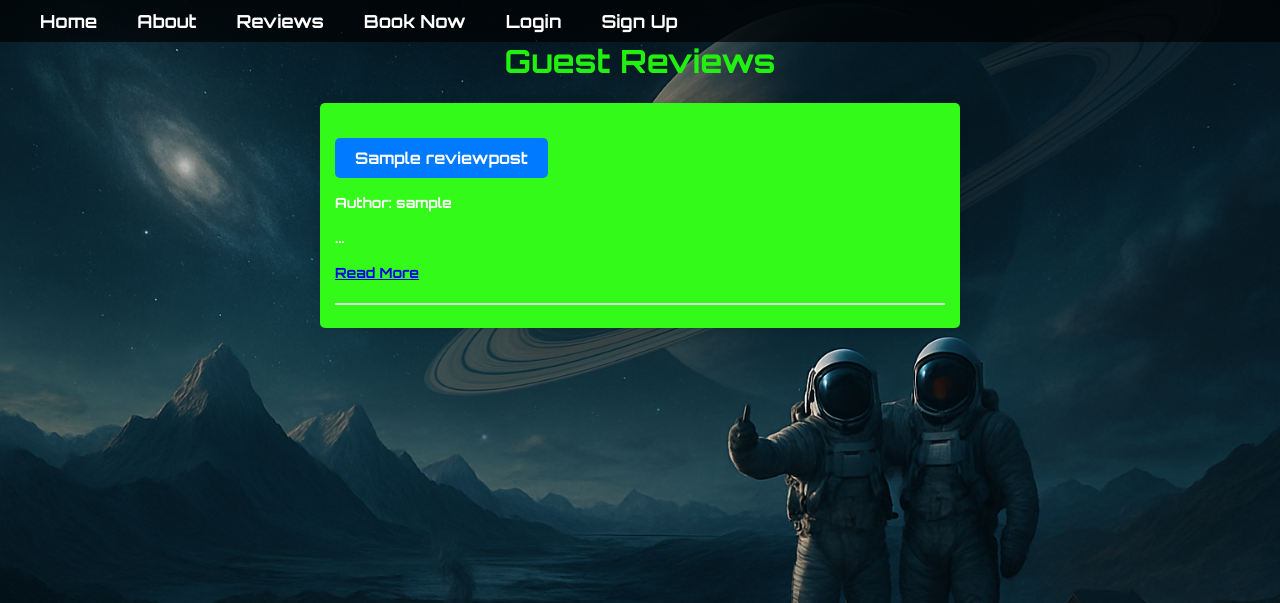
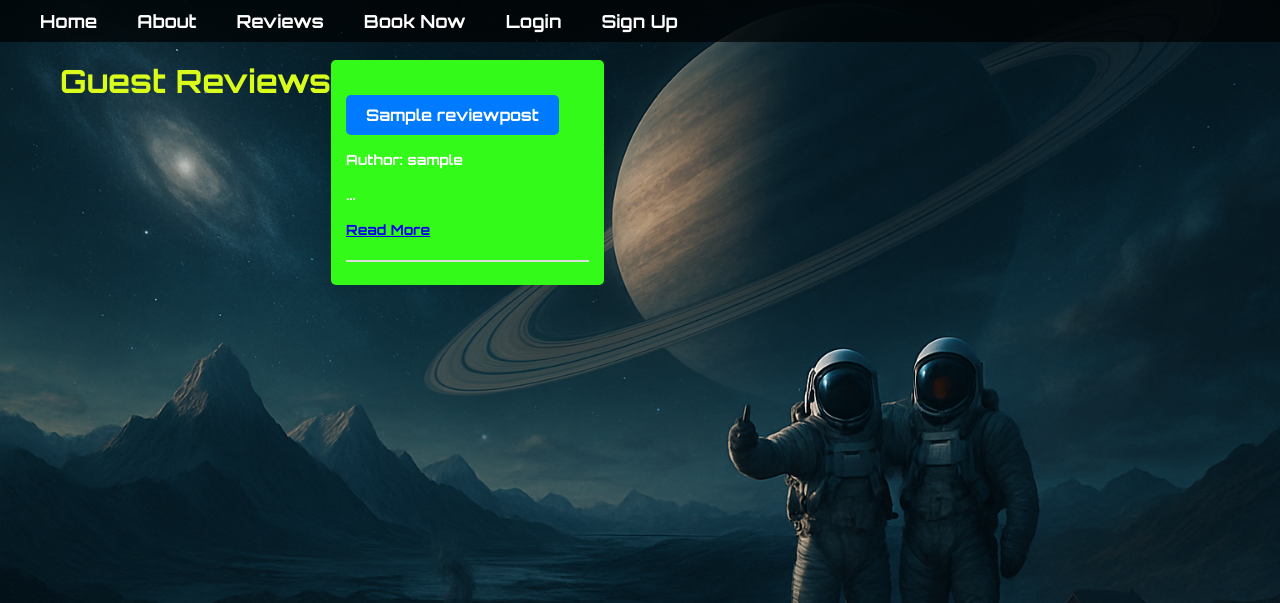
Before and after one commit to ccrd1711/space_shack, a Django app: page /reviews/ in a window 1280 px wide. Shown: the top 603 px of the page. Run offline with Django 4.2, Linux system fonts and the light colour scheme; tables that the repository leaves empty hold one stand-in row (values such as "Sample post").

Commit message:
Add review carousel using js as test for ux, needs further styling for placement

```diff
--- a/reviews/templates/reviews/review_list.html
+++ b/reviews/templates/reviews/review_list.html
@@ -1,6 +1,8 @@
 {% extends 'base.html' %}
 
 {% block body_class %}class="review-page"{% endblock %}
+
+{% load static %}
 
 {% block content %}
     <div class="review-list-page">
@@ -30,6 +32,10 @@
         {% endif %}
     </div>
 {% endblock %}
+
+{% block scripts %}
+<script src="{% static 'js/review-carousel.js' %}"></script>
+{% endblock %}
     <footer>
         <p>&copy; 2025 Space Shack. All Rights Reserved.</p>
     </footer>
--- a/static/css/style.css
+++ b/static/css/style.css
@@ -163,14 +163,35 @@ footer {
 }
 
 .review-list-page {
-    width: 50%;
-    margin: 0 auto;
-    padding: 20px;
+    display: flex;
+    justify-content: flex-start;
+    padding: 40px 60px;
+}
+
+.review-list {
+    position: relative;
+    min-height: 250px;
+}
+
+.review-item {
+    position: absolute;
+    top: 0;
+    left: 0;
+    width: 100%;
+    opacity: 0;
+    transition: opacity 1s ease-in-out;
+    z-index: 0;
+}
+
+.review-item.active {
+    opacity: 1;
+    z-index: 1;
+    position: relative;
 }
 
 .review-list-page h1 {
     text-align: center;
-    color: #22f010;
+    color: #dafc1c;
 }
 
 .review-list-page .add-review {
--- /dev/null
+++ b/static/js/review-carousel.js
@@ -0,0 +1,24 @@
+document.addEventListener("DOMContentLoaded", function () {
+    const reviews = document.querySelectorAll(".review-item");
+    let currentIndex = 0;
+    const visibleCount = 1;
+    const intervalTime = 10000;
+
+    function showCurrentReview() {
+        reviews.forEach((review) => {
+            review.classList.remove("active");
+        });
+
+        for (let i = 0; i < visibleCount; i++) {
+            const indexToShow = (currentIndex + i) % reviews.length;
+            reviews[indexToShow].classList.add("active");
+        }
+
+        currentIndex = (currentIndex + visibleCount) % reviews.length;
+    }
+
+    if (reviews.length > 0) {
+        showCurrentReview();
+        setInterval(showCurrentReview, intervalTime);
+    }
+});
--- a/templates/base.html
+++ b/templates/base.html
@@ -44,5 +44,6 @@
     <footer>
         <p>&copy; 2025 Space Shack. All Rights Reserved.</p>
     </footer>
+    {% block scripts %}{% endblock %}
 </body>
 </html>
```
